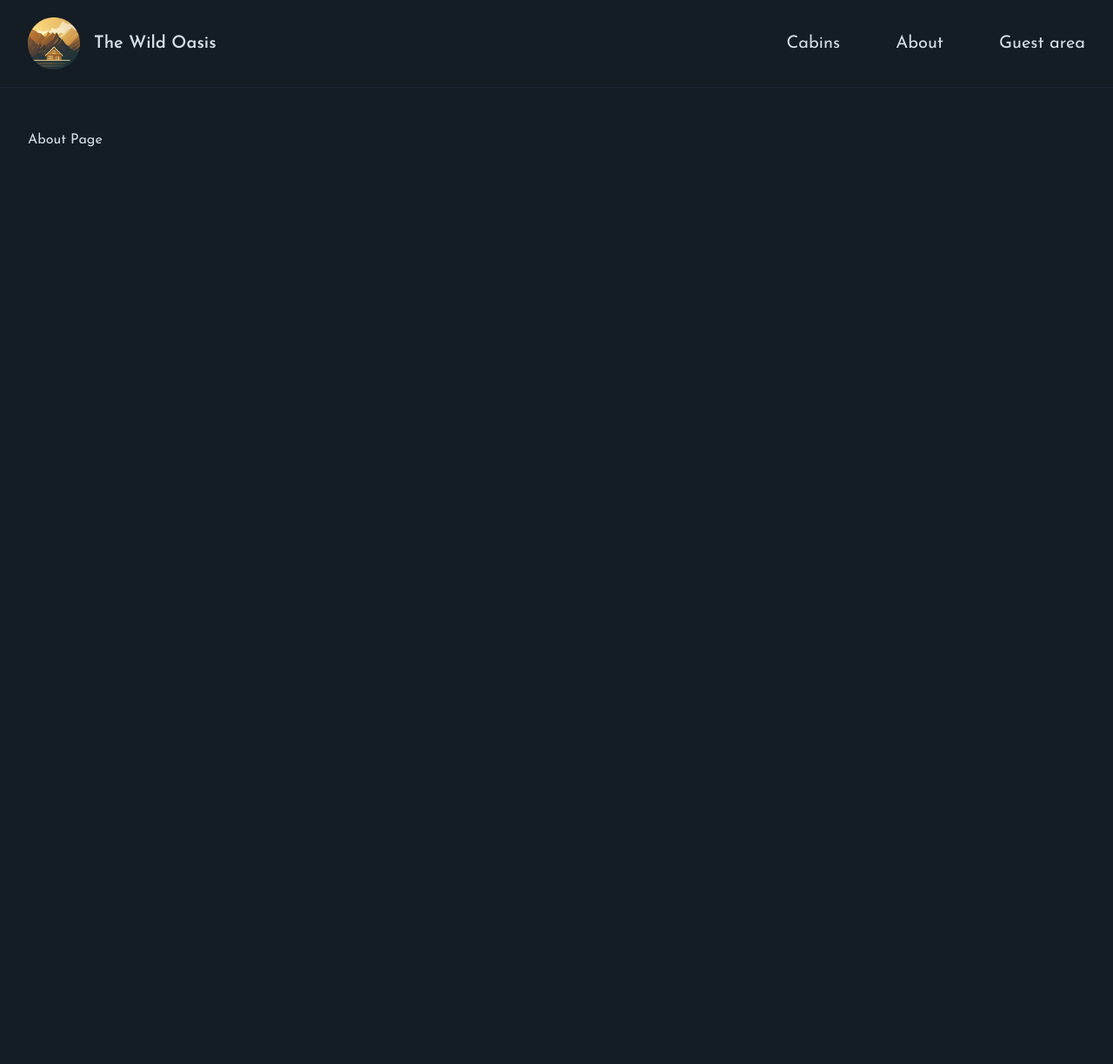
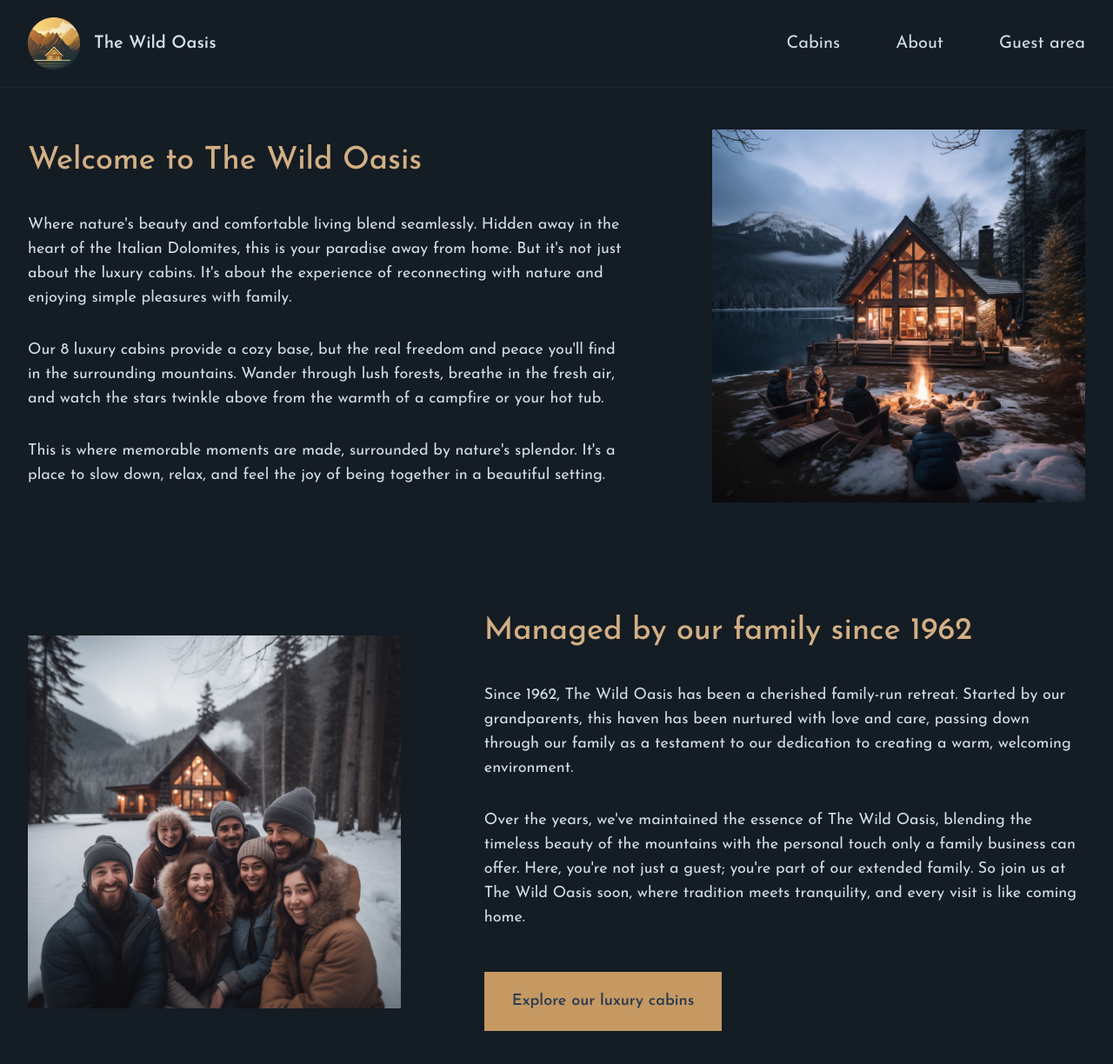
Before and after one commit to viktorasatiani/wild-oasis-client-website, a Next.js app: page /about in a window 1280 px wide. Shown: the top 1224 px of the page at 87% size. Before the commit the page ends 800 px from the top, so only its background shows below. Built offline with nearby package versions, Linux system fonts and the light colour scheme.

Commit message:
builded about page

```diff
--- /dev/null
+++ b/app/_components/CabinCard.js
@@ -0,0 +1,57 @@
+import { UsersIcon } from "@heroicons/react/24/solid";
+
+function CabinCard({ cabin }) {
+  const { id, name, maxCapacity, regularPrice, discount, image } = cabin;
+
+  return (
+    <div className="flex border-primary-800 border">
+      <img
+        src={image}
+        alt={`Cabin ${name}`}
+        className="flex-1 border-r border-primary-800"
+      />
+
+      <div className="flex-grow">
+        <div className="pt-5 pb-4 px-7 bg-primary-950">
+          <h3 className="text-accent-500 font-semibold text-2xl mb-3">
+            Cabin {name}
+          </h3>
+
+          <div className="flex gap-3 items-center mb-2">
+            <UsersIcon className="h-5 w-5 text-primary-600" />
+            <p className="text-lg text-primary-200">
+              For up to <span className="font-bold">{maxCapacity}</span> guests
+            </p>
+          </div>
+
+          <p className="flex gap-3 justify-end items-baseline">
+            {discount > 0 ? (
+              <>
+                <span className="text-3xl font-[350]">
+                  ${regularPrice - discount}
+                </span>
+                <span className="line-through font-semibold text-primary-600">
+                  ${regularPrice}
+                </span>
+              </>
+            ) : (
+              <span className="text-3xl font-[350]">${regularPrice}</span>
+            )}
+            <span className="text-primary-200">/ night</span>
+          </p>
+        </div>
+
+        <div className="bg-primary-950 border-t border-t-primary-800 text-right">
+          <a
+            href={`/cabins/${id}`}
+            className="border-l border-primary-800 py-4 px-6 inline-block hover:bg-accent-600 transition-all hover:text-primary-900"
+          >
+            Details & reservation &rarr;
+          </a>
+        </div>
+      </div>
+    </div>
+  );
+}
+
+export default CabinCard;
--- a/app/about/page.js
+++ b/app/about/page.js
@@ -1,13 +1,90 @@
+import Image from 'next/image';
 import Navigation from '../_components/Navigation';
-
+import image1 from '@/public/about-1.jpg';
 export const metadata = {
   title: 'About',
 };
 
 function Page() {
   return (
-    <div>
-      <h1>About Page</h1>
+    <div className='grid grid-cols-5 gap-x-24 gap-y-32 text-lg items-center'>
+      <div className='col-span-3'>
+        <h1 className='text-4xl mb-10 text-accent-400 font-medium'>
+          Welcome to The Wild Oasis
+        </h1>
+
+        <div className='space-y-8'>
+          <p>
+            Where nature&apos;s beauty and comfortable living blend seamlessly.
+            Hidden away in the heart of the Italian Dolomites, this is your
+            paradise away from home. But it&apos;s not just about the luxury
+            cabins. It&apos;s about the experience of reconnecting with nature
+            and enjoying simple pleasures with family.
+          </p>
+          <p>
+            Our 8 luxury cabins provide a cozy base, but the real freedom and
+            peace you&apos;ll find in the surrounding mountains. Wander through
+            lush forests, breathe in the fresh air, and watch the stars twinkle
+            above from the warmth of a campfire or your hot tub.
+          </p>
+          <p>
+            This is where memorable moments are made, surrounded by
+            nature&apos;s splendor. It&apos;s a place to slow down, relax, and
+            feel the joy of being together in a beautiful setting.
+          </p>
+        </div>
+      </div>
+
+      <div className='col-span-2'>
+        <Image
+          src={image1}
+          placeholder='blur'
+          quality={80}
+          alt='Family sitting around a fire pit in front of cabin'
+        />
+      </div>
+
+      <div className='col-span-2 relative aspect-square'>
+        <Image
+          src='/about-2.jpg'
+          fill
+          sizes='(max-width: 768px) 100vw, (max-width: 1200px) 50vw, 33vw'
+          className='object-cover'
+          alt='Family that manages The Wild Oasis'
+        />
+      </div>
+
+      <div className='col-span-3'>
+        <h1 className='text-4xl mb-10 text-accent-400 font-medium'>
+          Managed by our family since 1962
+        </h1>
+
+        <div className='space-y-8'>
+          <p>
+            Since 1962, The Wild Oasis has been a cherished family-run retreat.
+            Started by our grandparents, this haven has been nurtured with love
+            and care, passing down through our family as a testament to our
+            dedication to creating a warm, welcoming environment.
+          </p>
+          <p>
+            Over the years, we&apos;ve maintained the essence of The Wild Oasis,
+            blending the timeless beauty of the mountains with the personal
+            touch only a family business can offer. Here, you&apos;re not just a
+            guest; you&apos;re part of our extended family. So join us at The
+            Wild Oasis soon, where tradition meets tranquility, and every visit
+            is like coming home.
+          </p>
+
+          <div>
+            <a
+              href='/cabins'
+              className='inline-block mt-4 bg-accent-500 px-8 py-5 text-primary-800 text-lg font-semibold hover:bg-accent-600 transition-all'
+            >
+              Explore our luxury cabins
+            </a>
+          </div>
+        </div>
+      </div>
     </div>
   );
 }
--- a/app/cabins/page.js
+++ b/app/cabins/page.js
@@ -1,24 +1,38 @@
+import CabinCard from '../_components/CabinCard';
 import Counter from '../_components/Counter';
 
 export const metadata = {
   title: 'Cabins',
 };
 
-async function Page() {
-  const res = await fetch(`https://jsonplaceholder.typicode.com/users`);
-  const data = await res.json();
+export default function Page() {
+  // CHANGE
+  const cabins = [];
 
   return (
     <div>
-      <h1>Cabins Page</h1>
-      <ul>
-        {data.map((user) => (
-          <li key={user.id}>{user.name}</li>
-        ))}
-      </ul>
-      <Counter users={data} />
+      <h1 className='text-4xl mb-5 text-accent-400 font-medium'>
+        Our Luxury Cabins
+      </h1>
+      <p className='text-primary-200 text-lg mb-10'>
+        Cozy yet luxurious cabins, located right in the heart of the Italian
+        Dolomites. Imagine waking up to beautiful mountain views, spending your
+        days exploring the dark forests around, or just relaxing in your private
+        hot tub under the stars. Enjoy nature&apos;s beauty in your own little
+        home away from home. The perfect spot for a peaceful, calm vacation.
+        Welcome to paradise.
+      </p>
+
+      {cabins.length > 0 && (
+        <div className='grid sm:grid-cols-1 md:grid-cols-2 gap-8 lg:gap-12 xl:gap-14'>
+          {cabins.map((cabin) => (
+            <CabinCard
+              cabin={cabin}
+              key={cabin.id}
+            />
+          ))}
+        </div>
+      )}
     </div>
   );
 }
-
-export default Page;
```
